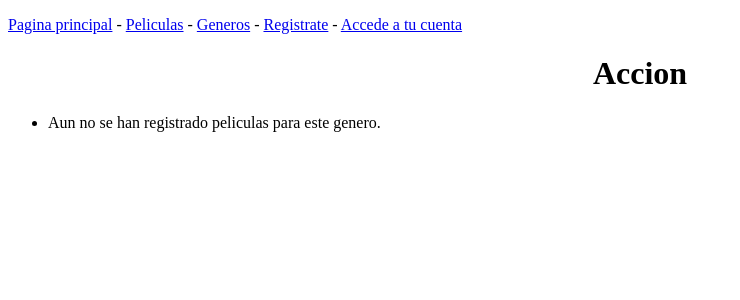
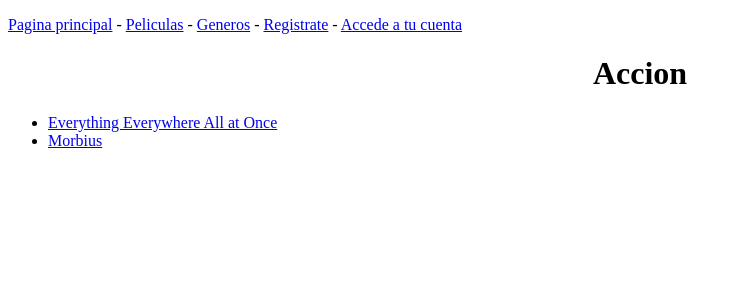
Before and after one commit to LuisMtzGarcia/ClonIMDb, a Django app: page /generos/2/ in a window 1280 px wide. Shown: the top 300 px of the page, without its empty margins (0-740 px from the left). Run offline with Django 4.2, Linux system fonts and the light colour scheme; data comes from the database, SQL or seed files in the repository.

Commit message:
Corregira template 'genero'  y ordenara peliculas de view Genero
El  template que  mostraba todas las peliculas vinculadas a un genero
no se mostraban correctamente porque se uso erroneamente un bucle for
en una variable 'generos' en lugar de 'peliculas'.

Se aprovecho para cambiar el orden en que las peliculas son presentadas,
ahora se presentan en orden alfabetico en base al titulo de la pelicula.

```diff
--- a/appIMDb/templates/appIMDb/genero.html
+++ b/appIMDb/templates/appIMDb/genero.html
@@ -7,7 +7,7 @@
     </h1>
 
     <ul>
-        {% for genero in generos %}
+        {% for pelicula in peliculas %}
             <li>
                 <a href="{% url 'appIMDb:pelicula' pelicula.id %}">
                     {{ pelicula }}
--- a/appIMDb/views.py
+++ b/appIMDb/views.py
@@ -58,7 +58,7 @@ def genero(request, genero_id):
 
     genero = Genero.objects.get(id=genero_id)
 
-    peliculas = genero.pelicula_set.all()
+    peliculas = genero.pelicula_set.order_by('titulo')
 
     context = {'genero': genero, 'peliculas': peliculas}
     return render(request, 'appIMDb/genero.html', context)
```
